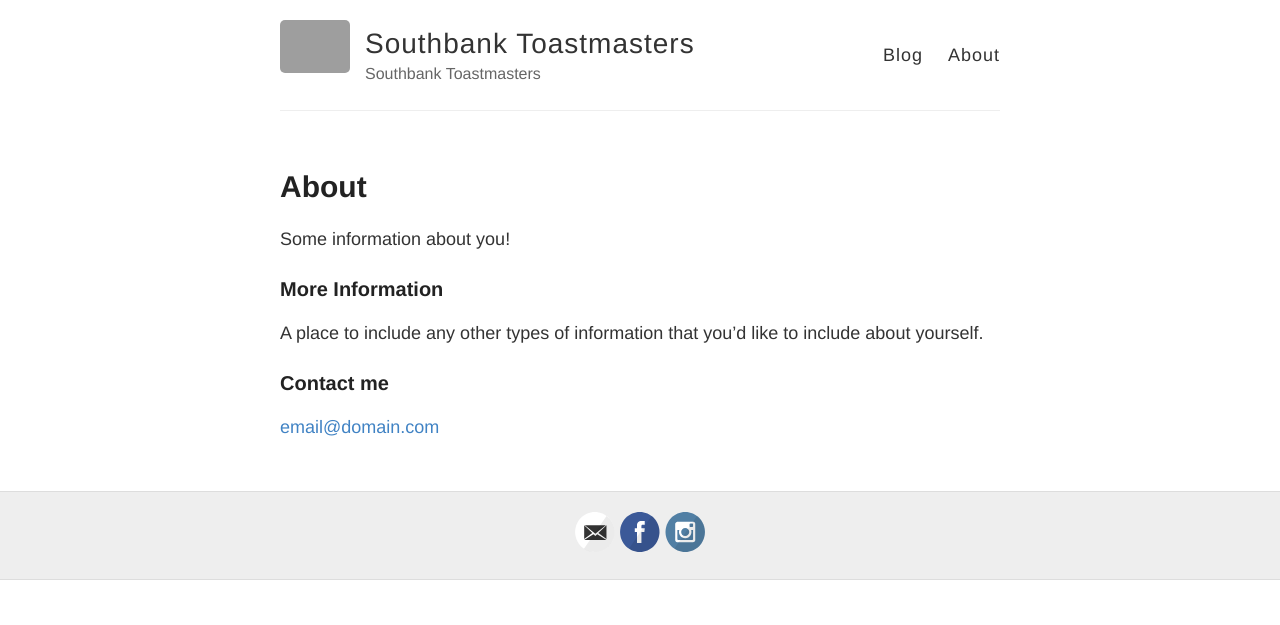
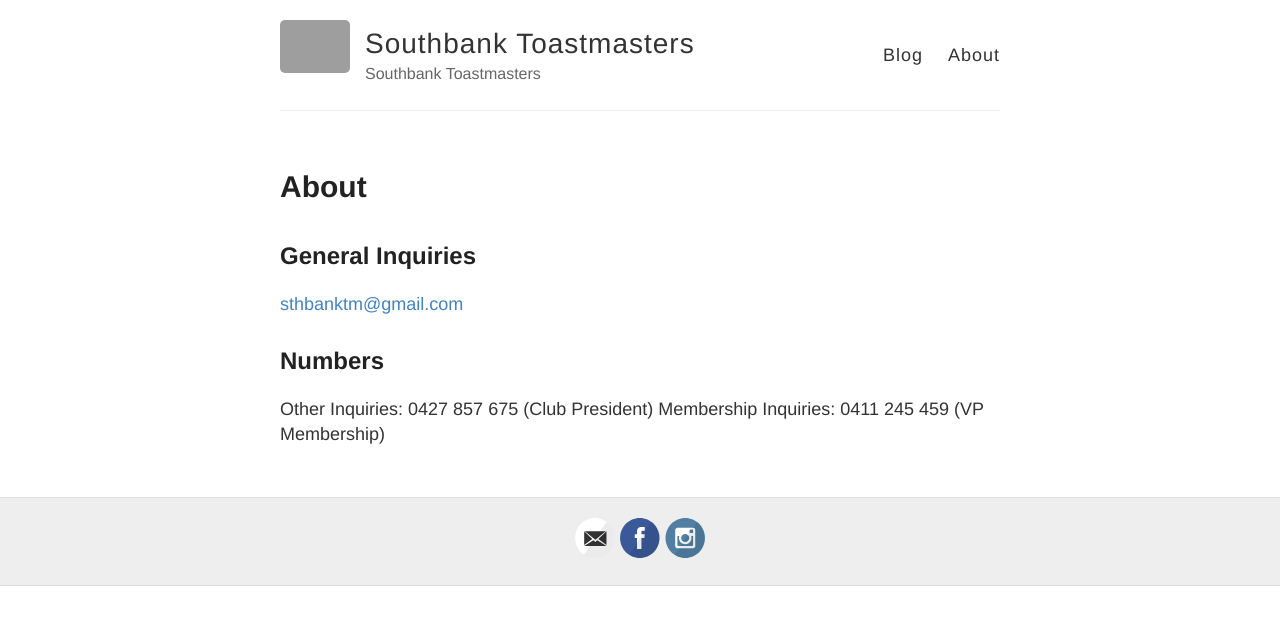
Before and after one commit to colbyprior/southbanktoastmasters, a Jekyll site: the page built from about.md, in a window 1280 px wide. Shown: the top 625 px of the page. Built offline with Jekyll 4.4.1, drawn with Linux system fonts in a browser that asks for light colours; grey boxes are pictures that could not be loaded.

Commit message:
Update about.md

```diff
--- a/about.md
+++ b/about.md
@@ -4,12 +4,9 @@ title: About
 permalink: /about/
 ---
 
-Some information about you!
+## General Inquiries
+[sthbanktm@gmail.com](mailto:sthbanktm@gmail.com)
 
-### More Information
-
-A place to include any other types of information that you'd like to include about yourself.
-
-### Contact me
-
-[email@domain.com](mailto:email@domain.com)
+## Numbers
+Other Inquiries: 0427 857 675 (Club President)
+Membership Inquiries: 0411 245 459 (VP Membership)
```
